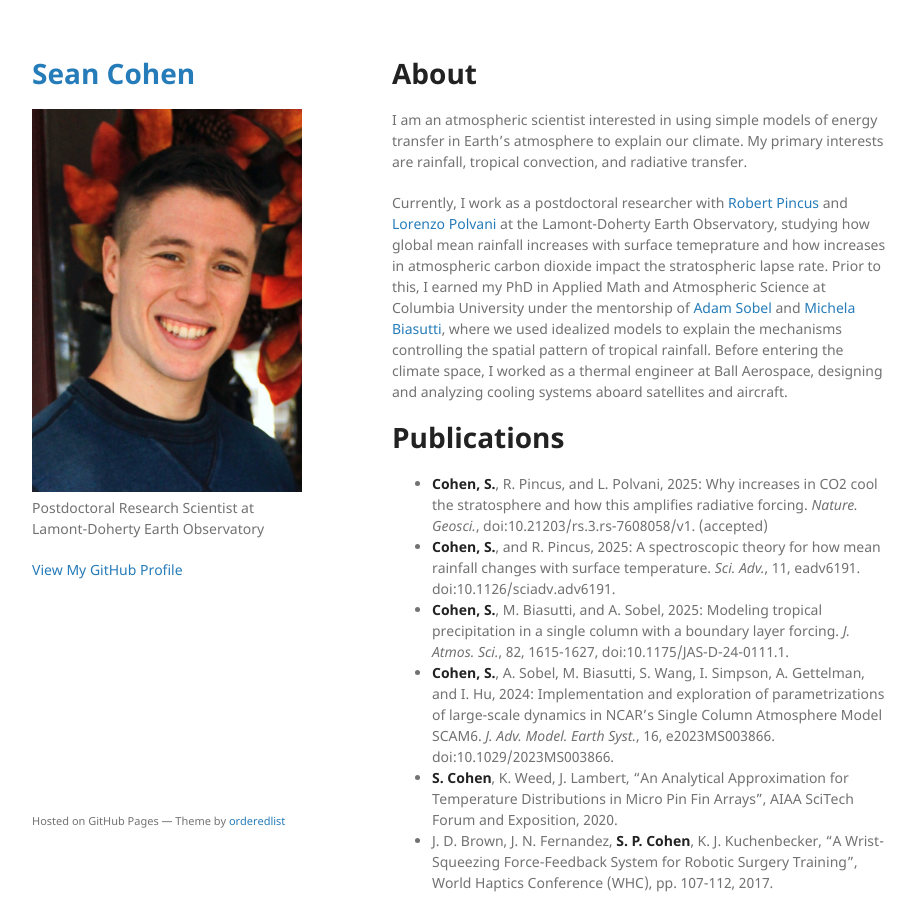
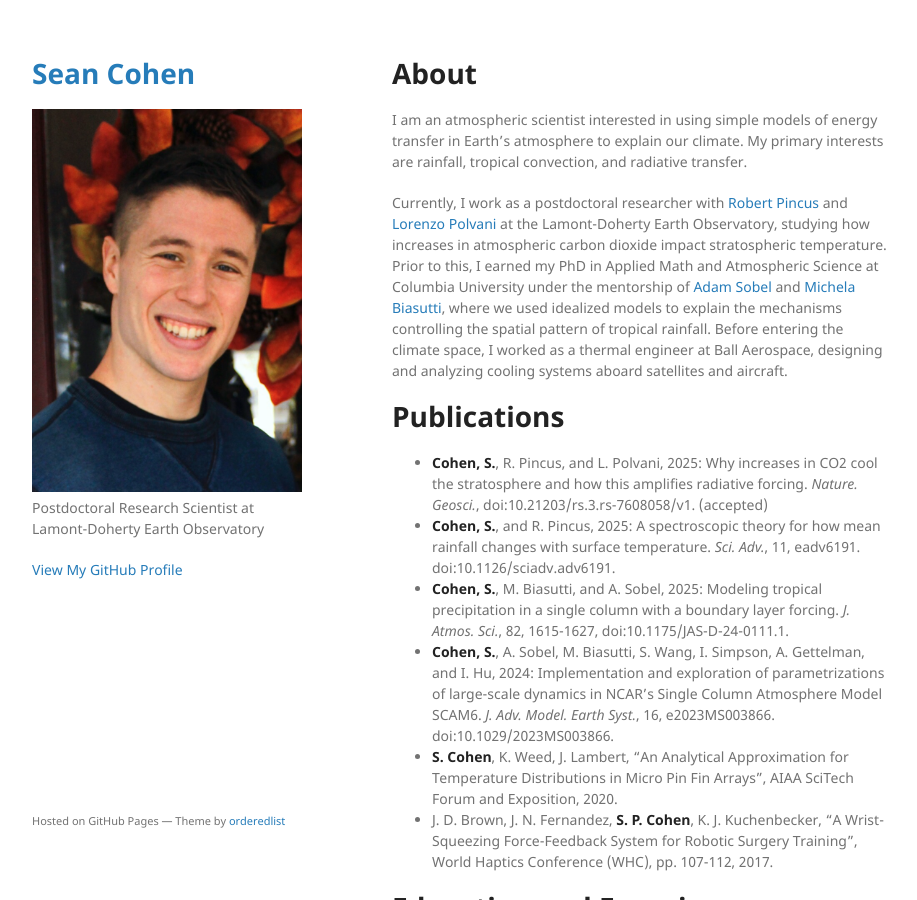
Before and after one commit to seancohen33/seancohen33.github.io, a Jekyll site: the page built from index.md, in a window 1280 px wide and 900 px high. Shown: the whole window, without its empty margins (178-1095 px from the left). Built offline with Jekyll 4.4.1, drawn with Linux system fonts in a browser that asks for light colours; our own code applies the rules of GitHub Pages for plain Markdown files.

Commit message:
Update index.md

```diff
--- a/index.md
+++ b/index.md
@@ -6,7 +6,7 @@ layout: default
 
 I am an atmospheric scientist interested in using simple models of energy transfer in Earth’s atmosphere to explain our climate. My primary interests are rainfall, tropical convection, and radiative transfer.
 
-Currently, I work as a postdoctoral researcher with [Robert Pincus](https://crew.ldeo.columbia.edu/people/robert-pincus) and [Lorenzo Polvani](https://www.columbia.edu/~lmp/) at the Lamont-Doherty Earth Observatory, studying how global mean rainfall increases with surface temeprature and how increases in atmospheric carbon dioxide impact the stratospheric lapse rate. Prior to this, I earned my PhD in Applied Math and Atmospheric Science at Columbia University under the mentorship of [Adam Sobel](https://www.columbia.edu/~ahs129/home.html) and [Michela Biasutti](https://www.ldeo.columbia.edu/~biasutti/), where we used idealized models to explain the mechanisms controlling the spatial pattern of tropical rainfall. Before entering the climate space, I worked as a thermal engineer at Ball Aerospace, designing and analyzing cooling systems aboard satellites and aircraft.
+Currently, I work as a postdoctoral researcher with [Robert Pincus](https://crew.ldeo.columbia.edu/people/robert-pincus) and [Lorenzo Polvani](https://www.columbia.edu/~lmp/) at the Lamont-Doherty Earth Observatory, studying how increases in atmospheric carbon dioxide impact stratospheric temperature. Prior to this, I earned my PhD in Applied Math and Atmospheric Science at Columbia University under the mentorship of [Adam Sobel](https://www.columbia.edu/~ahs129/home.html) and [Michela Biasutti](https://www.ldeo.columbia.edu/~biasutti/), where we used idealized models to explain the mechanisms controlling the spatial pattern of tropical rainfall. Before entering the climate space, I worked as a thermal engineer at Ball Aerospace, designing and analyzing cooling systems aboard satellites and aircraft.
 
 # Publications
 
```
